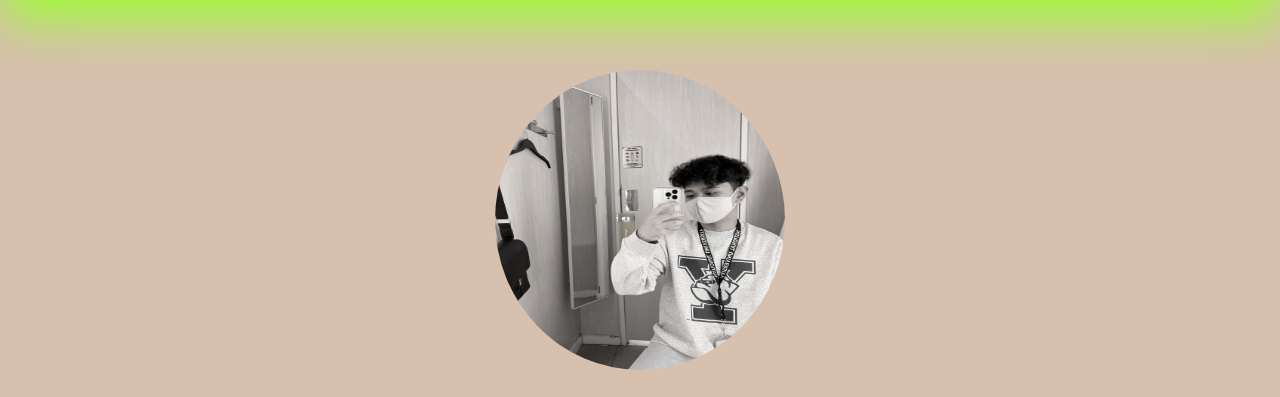
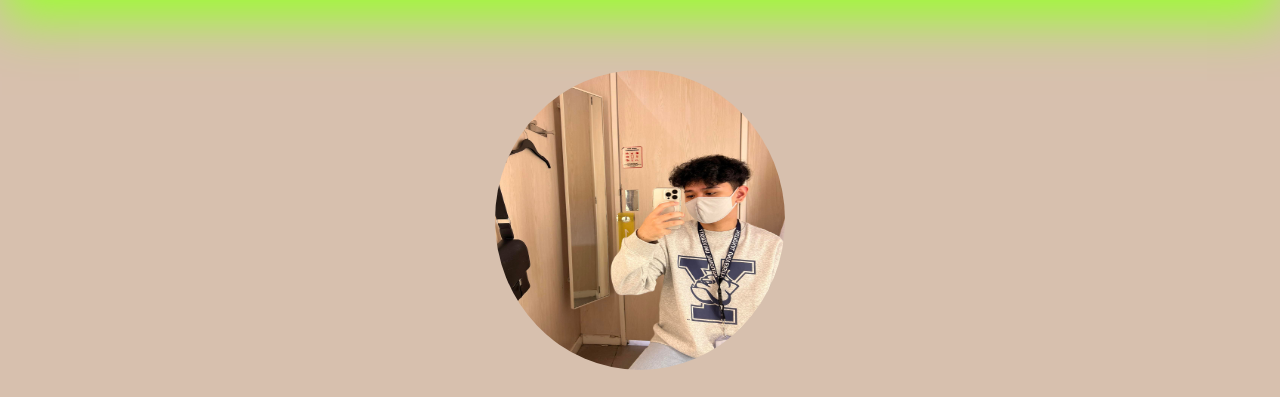
Before and after one commit to Arjaymd/EnvironmentalPhilippines, a plain HTML site: page team.html in a window 1280 px wide. Shown: the part 169-566 px from the top of the page. Drawn offline with nearby package versions, Linux system fonts and the light colour scheme.

Commit message:
Update style.css

```diff
--- a/style.css
+++ b/style.css
@@ -106,14 +106,9 @@ body {
     height: 300px;
     width: 290px;
     border-radius: 50%;
-    filter: grayscale(90%);
     cursor: pointer;
-    transition: 400ms;
 
-}
 
-.profile:hover .profile-img {
-    filter: grayscale(0)
 }
 
 .user-name {
```
